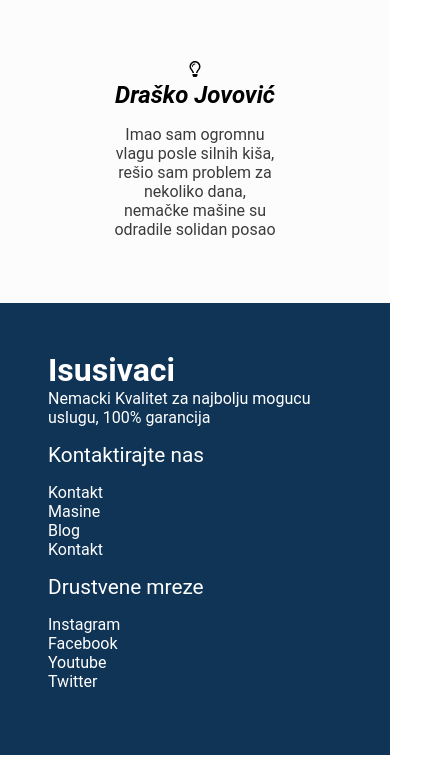
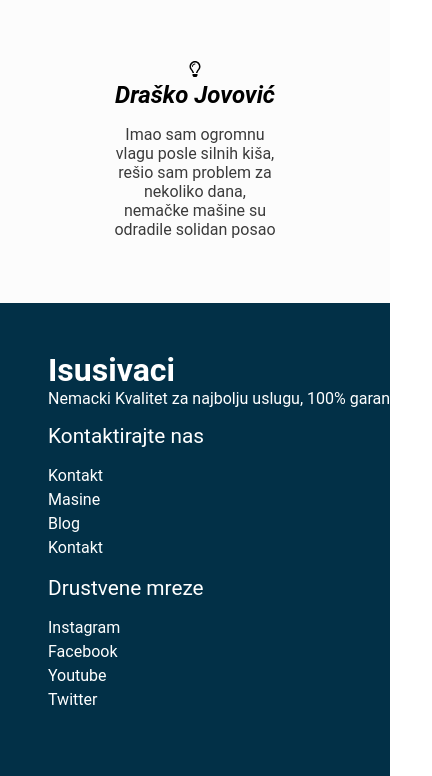
Before and after one commit to Daliborkozar/gatsby-v1, a Gatsby site: page / in a window 390 px wide. Shown: the part 2510-3286 px from the top of the page, 432 px wide, since content can reach past the window. Before the commit the page ends 3265 px from the top, so only its background shows below. Built offline with nearby package versions, Linux system fonts and the light colour scheme; Gatsby itself is replaced by a stand-in of ours.

Commit message:
footer responsive

```diff
--- a/src/components/Footer.js
+++ b/src/components/Footer.js
@@ -7,7 +7,7 @@ const Footer = () => {
       <FooterLinksWrapper>
         <FooterDescription>
           <h1>Isusivaci</h1>
-          <p>Nemacki Kvalitet za najbolju mogucu uslugu, 100% garancija</p>
+          <p>Nemacki Kvalitet za najbolju uslugu, 100% garancija</p>
         </FooterDescription>
       </FooterLinksWrapper>
       <FooterLinksWrapper>
@@ -34,15 +34,15 @@ export default Footer
 
 const FooterContainer = styled.div`
   display: flex;
-  justify-content: space-around;
-  background-color: #0f3456;
+  justify-content: space-between;
+  background-color: #023047;
   padding: 3rem 2rem;
   color: white;
   flex-flow: wrap;
 `
 const FooterLinksWrapper = styled.div`
   padding: 0 1rem;
-  flex: 1 1 25rem;
+  flex: 1 0 25rem;
   margin-bottom: 1rem;
 `
 const FooterLinkItems = styled.div`
@@ -50,9 +50,12 @@ const FooterLinkItems = styled.div`
 `
 const FooterLink = styled.div`
   font-size: 1rem;
+  line-height: 1.5rem;
 `
 const FooterDescription = styled.div``
 const FooterLinkTitle = styled.div`
   font-size: 1.3rem;
   margin-bottom: 1rem;
+  font-weight: 400;
+
 `
```
